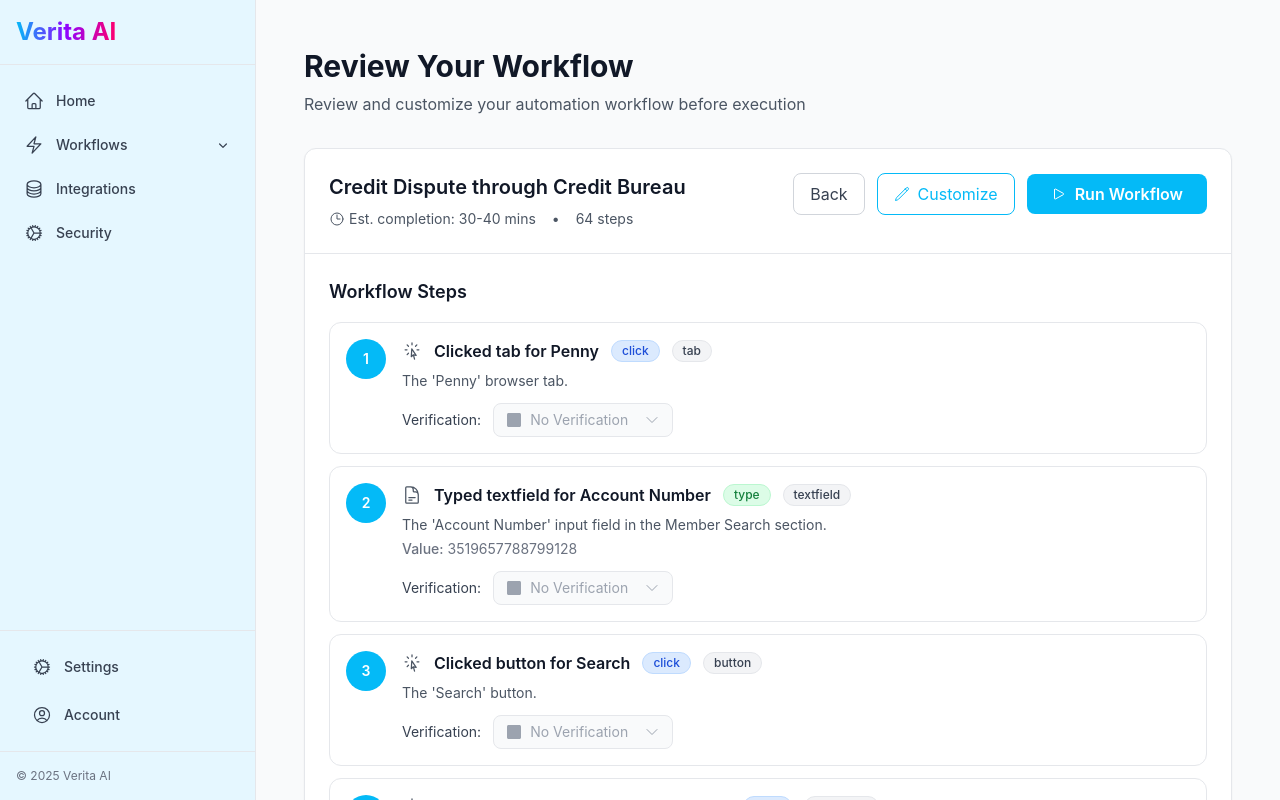
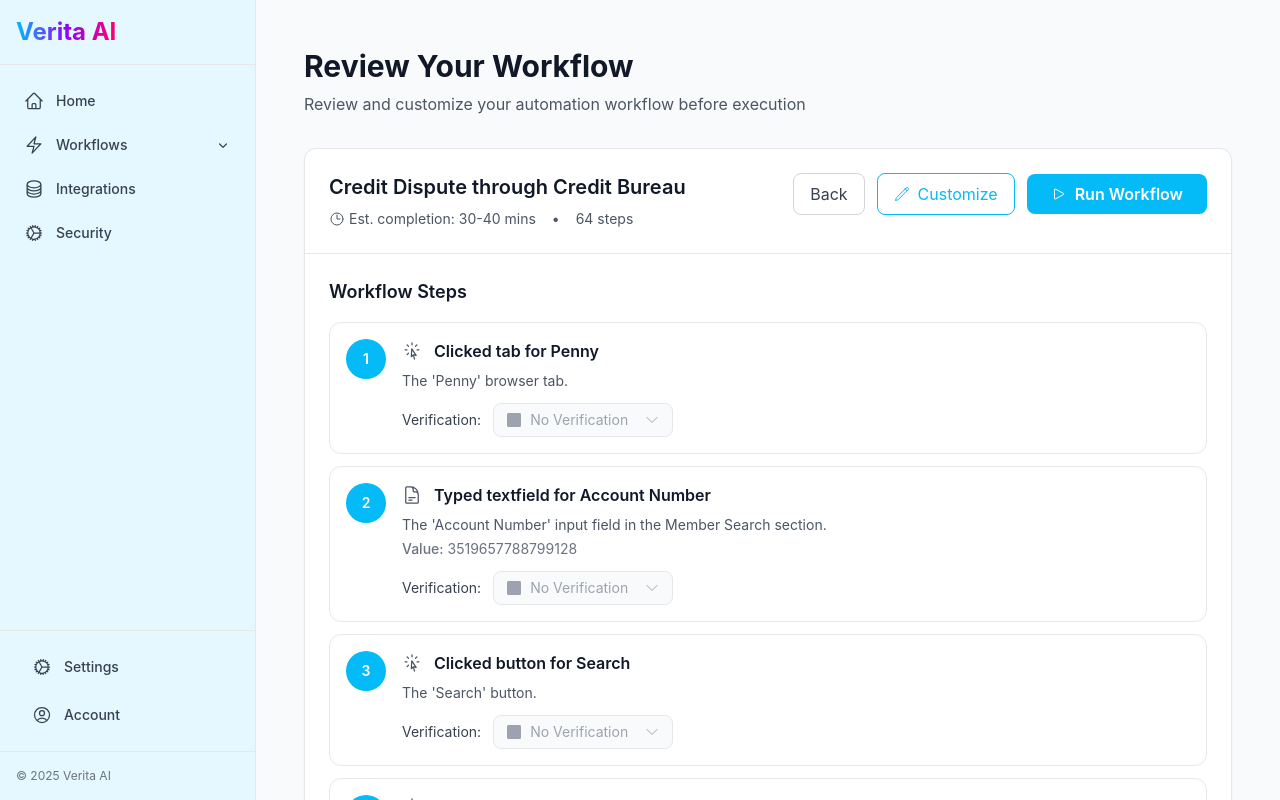
Before and after one commit to Verita-Artificial-Intelligence/Chime_AOP_Demo, a React (Vite) app in the folder frontend/: page /workflow/templates in a window 1280 px wide. Both pictures are taken after a click on the element 530 px from the left and 239 px from the top of the page. Built offline with nearby package versions, Linux system fonts and the light colour scheme.

Commit message:
Remove action and element type display from WorkflowReviewPage for a cleaner UI

```diff
--- a/frontend/src/pages/WorkflowReviewPage.tsx
+++ b/frontend/src/pages/WorkflowReviewPage.tsx
@@ -574,16 +574,6 @@ export const WorkflowReviewPage: React.FC = () => {
                               <h4 className="font-semibold text-gray-900">
                                 {step.heading}
                               </h4>
-                              <span
-                                className={`inline-flex px-2.5 py-0.5 text-xs font-medium rounded-full border ${getActionColor(
-                                  step.action
-                                )}`}
-                              >
-                                {step.action}
-                              </span>
-                              <span className="inline-flex px-2.5 py-0.5 text-xs font-medium rounded-full bg-gray-100 text-gray-700 border border-gray-200">
-                                {step.element_type}
-                              </span>
                             </div>
                             <p className="text-sm text-gray-600">
                               {step.element_description}
```
